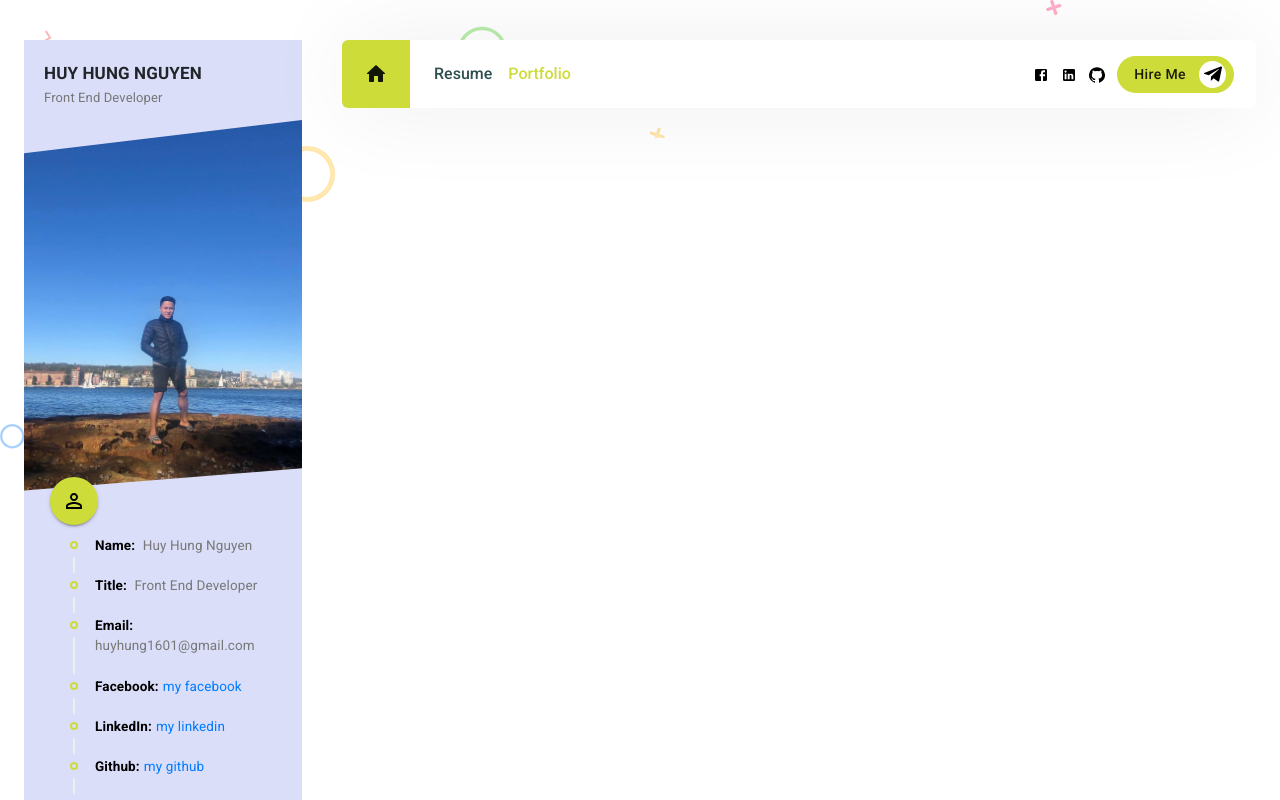
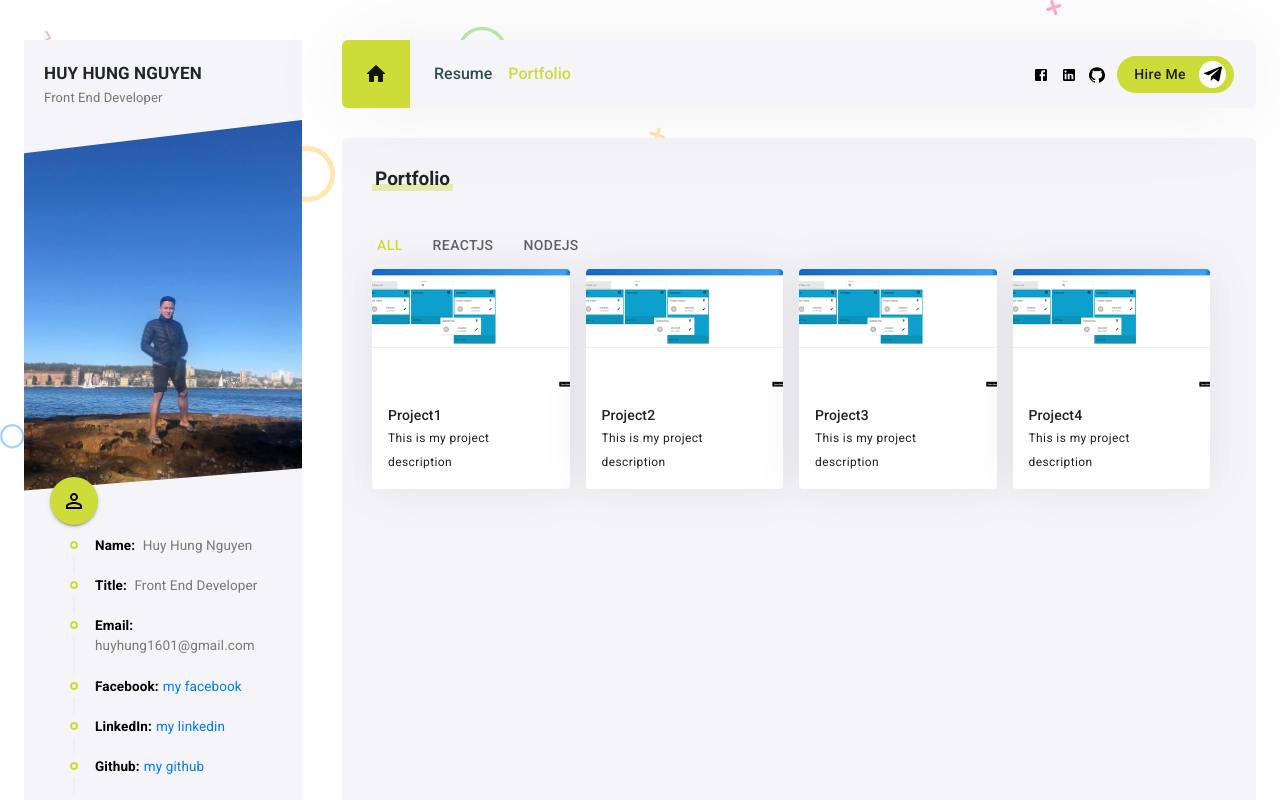
Before and after one commit to huyhung1601/Portfolio_UI, a React (Create React App) app: page /portfolio in a window 1280 px wide. Shown: the top 800 px of the page. Built offline with nearby package versions, Linux system fonts and the light colour scheme.

Commit message:
Portfolio Completed

```diff
--- a/src/App.css
+++ b/src/App.css
@@ -4,7 +4,7 @@
 }
 
 .main-content{
-    background-color: white;
+    background-color: #f4f4f9;
     min-height: 100vh;
     border-radius: 6px;
     -moz-border-radius: 6px;
--- a/src/components/Header/Header.css
+++ b/src/components/Header/Header.css
@@ -1,6 +1,6 @@
 .header {
     margin-bottom: 30px !important;
-    background-color: white !important;
+    background-color: #f4f4f9 !important;
     padding: 0 22px 0 0  !important;
     border-radius: 6px !important;
     box-shadow: 0px 2px 92px 0px rgba(0,0,0,0.07) !important;
--- a/src/components/Profile/styles.js
+++ b/src/components/Profile/styles.js
@@ -2,7 +2,7 @@
 
 export default makeStyles ((theme)=>({
     root:{
-        backgroundColor: '#dadef9',
+        backgroundColor: '#f4f4f9',
         border: '6px',
         width: '100%',
         display: 'inline-block',
--- /dev/null
+++ b/src/pages/Portfolio/Portfolio.css
@@ -0,0 +1,62 @@
+/*Tabs*/
+
+.customTabs .customTabs_item{
+    padding: 0px 5px !important;
+    min-width: 0px !important;
+    margin-right: 20px !important;
+    text-transform: inherit im !important;
+    font-size: 14px !important;
+    font-weight: 400 i !important;
+    outline-width: 0px im !important;
+}
+.customTabs .active{
+    color: var(--main-color) !important
+}
+/*Cards*/
+
+.customCard {
+    height: 100%;
+    max-width: 350;
+    box-shadow: 0px 0px 48px 0px rgba(4,6,4, 0.08) !important;
+    border-radius: 5px;
+    overflow: hidden;
+    outline-width: 0px !important;
+}
+
+.customCard .customCard_image{
+    height: 120px;
+}
+
+.customCard .customCard_title{
+    font-weight: 500;
+}
+.customCard .customCard_caption{
+    color: darkslategray !important;
+}
+
+/*Dialog*/
+.projectDialog .projectDialog_image {
+    max-height: 300px;
+    width: 100%;
+    object-fit: cover;
+    object-position: center center;
+}
+.projectDialog .projectDialog_description {
+    margin-top: 10px !important;
+}
+.projectDialog .projectDialog_actions{
+    justify-content: center !important;
+    margin-bottom: 10px;
+}
+.projectDialog .projectDialog_icon {
+    color: darkslategray;
+    margin: 0px 12px;
+    cursor: pointer;
+}
+
+.projectDialog .projectDialog_icon :hover{
+    color: var(--main-color);
+}
+.projectDialog .projectDialog_icon > .MuiSvgIcon-root{
+    font-size: 30px i !important;
+}
--- a/src/pages/Portfolio/Portfolio.js
+++ b/src/pages/Portfolio/Portfolio.js
@@ -1,10 +1,87 @@
-import React from 'react'
+import { Grid, Tabs,Tab, CardActionArea, CardMedia, CardContent, Typography, Card, Grow, Dialog, DialogTitle, DialogContent, DialogActions } from '@material-ui/core'
+import React, { useState } from 'react'
+import resumeData from '../../utils/resumeData'
+import './Portfolio.css'
+const Portfolio = () => {
+    const [tabValue, setTabValue] = useState('All')
+    const [projectDialog, setProjectDialog] =useState(false)
+    const ProjectDialog = () =>(
+        <Dialog className='projectDialog' open={projectDialog} onClose={()=> setProjectDialog(false)}>
+            <DialogTitle onClose={()=> setProjectDialog(false)}> {projectDialog.title}</DialogTitle>
+            <img src={projectDialog.image} alt='' className='projectDialog_image'/>
+            <DialogContent>
+                <Typography className='projectDialog_description'> {projectDialog.description} </Typography>
+            </DialogContent>
+            <DialogActions className='projectDialog_actions'>
+                {projectDialog?.links?.map(link =>(
+                    <a href={link} target='_blank' className='projectDialog_icon'>{link.icon} </a>
+                ))}
+            </DialogActions>
+        </Dialog>
+    )
+    return (
+        <Grid container className='section pb_45 pt45'>
+            {/**Title */}
+            <Grid item className='section_title mb_30'>
+                <span></span>
+                <h6 className='section_title_text'>Portfolio</h6>
+            </Grid>
+            {/**Tabs */}
+            <Grid item xs={12}>
+                <Tabs
+                    value={tabValue}
+                    indicatorColor='white'
+                    className='customTabs'
+                    onChange={(e,newValue)=>setTabValue(newValue)}
+                >
+                    <Tab
+                        label='All'
+                        value='All'
+                        className={tabValue == 'All'? 'customTabs_item active' : 'customTabs_item'}
+                    />
+                    {[...new Set(resumeData.projects.map(item =>item.tag))].map(
+                        (tag)=>(
+                            <Tab
+                                label={tag}
+                                value={tag}
+                                className={
+                                    tabValue == tag
+                                    ? 'customTabs_item active'
+                                    : 'customTabs_item'
+                                }
+                            />
+                        ))}
+                </Tabs>
+            </Grid>
+            {/**Projects */}
+            <Grid item xs={12} container spacing={2}>
+                {resumeData.projects.map(project =>(
+                    <>
+                    {tabValue == project.tag || tabValue == 'All' ?(
+                    <Grid item xs={12} sm={6} md={4} lg={3}>
+                        <Grow in timeout={1000}>
+                        <Card className='customCard' onClick={()=>setProjectDialog(project)}>
+                            <CardActionArea>
+                                <CardMedia
+                                    title={project.title}
+                                    className='customCard_image'
+                                    image={project.image}
+                                />
+                                <CardContent>
+                                    <Typography variant ='body2'className='customCard_title'>{project.title}</Typography>
+                                    <Typography variant='caption' className='customCard_description'>{project.description}</Typography>
+                                </CardContent>
+                            </CardActionArea>
+                        </Card>
+                        </Grow>
+                    </Grid>) : null }
+                    </>
+                ))}
 
-const Portfolio = () => {
-    return (
-        <div>
+            </Grid>
+            <ProjectDialog/>
+        </Grid>
 
-        </div>
     )
 }
 
--- a/src/utils/resumeData.js
+++ b/src/utils/resumeData.js
@@ -1,7 +1,9 @@
+import project1 from '../assets/images/project1.png'
 import React from 'react'
 import FacebookIcon from '@material-ui/icons/Facebook';
 import LinkedInIcon from '@material-ui/icons/LinkedIn';
 import GitHubIcon from '@material-ui/icons/GitHub';
+import { YouTube } from '@material-ui/icons';
 export default {
     name: 'Huy Hung Nguyen',
     title: 'Front End Developer',
@@ -80,6 +82,44 @@
 
             ]
         }
+    ],
+    projects:[
+        {
+            tag: 'ReactJs',
+            image: project1,
+            title: 'Project1',
+            description : 'This is my project description',
+            links: [
+                {link: 'http://www.google.com', icon: <GitHubIcon/>}
+            ]
+        },
+        {
+            tag: 'ReactJs',
+            image: project1,
+            title: 'Project2',
+            description : 'This is my project description',
+            links: [
+                {link: 'http://www.google.com', icon: <GitHubIcon/>}
+            ]
+        },
+        {
+            tag: 'Nodejs',
+            image: project1,
+            title: 'Project3',
+            description : 'This is my project description',
+            links: [
+                {link: 'http://www.google.com', icon: <GitHubIcon/>}
+            ]
+        },
+        {
+            tag: 'Nodejs',
+            image: project1,
+            title: 'Project4',
+            description : 'This is my project description',
+            links: [
+                {link: 'http://www.google.com', icon: <GitHubIcon/>}
+            ]
+        },
     ]
 }
 /** '\n' : new line */
```
Also changed, not shown: src/assets/images/project1.png (added).
